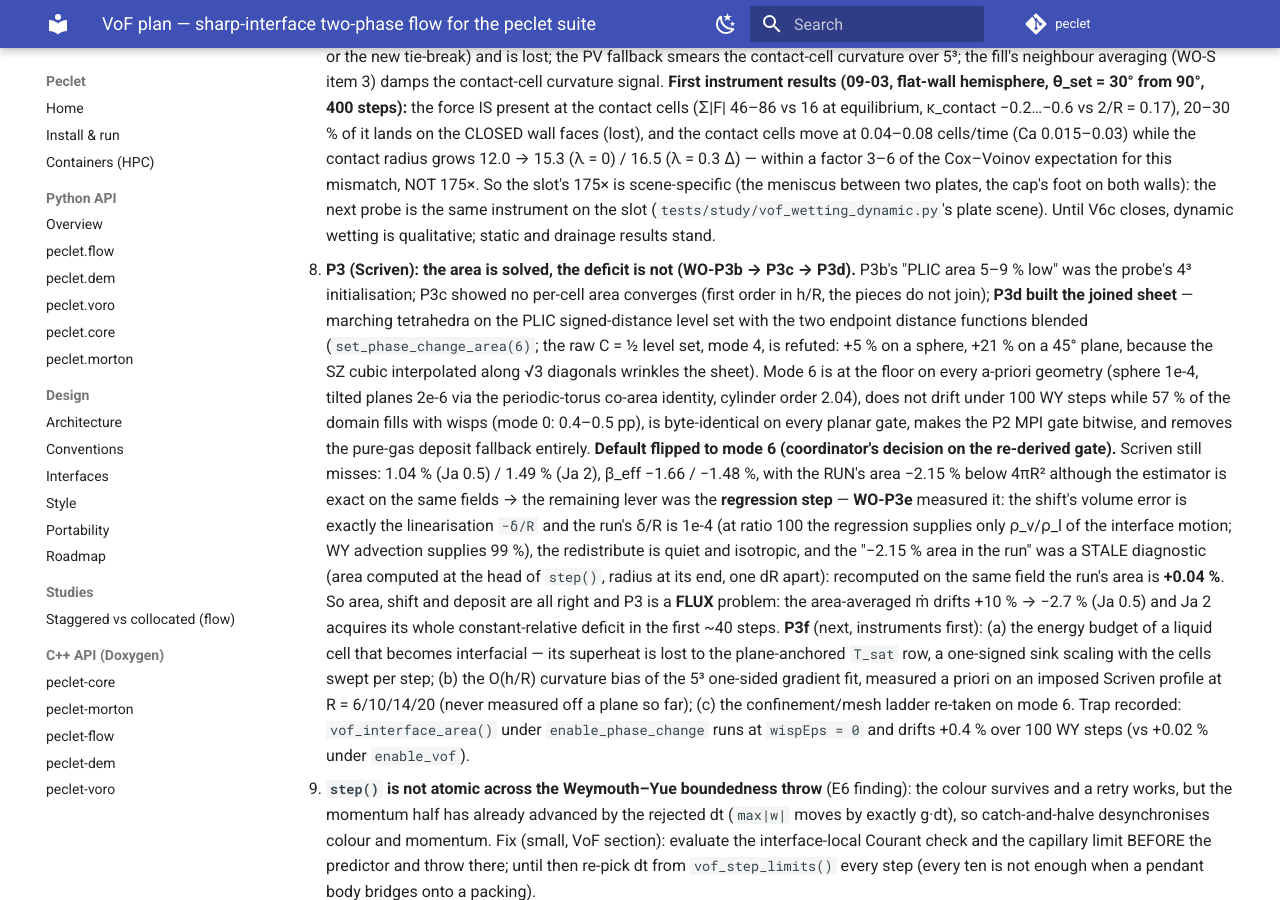
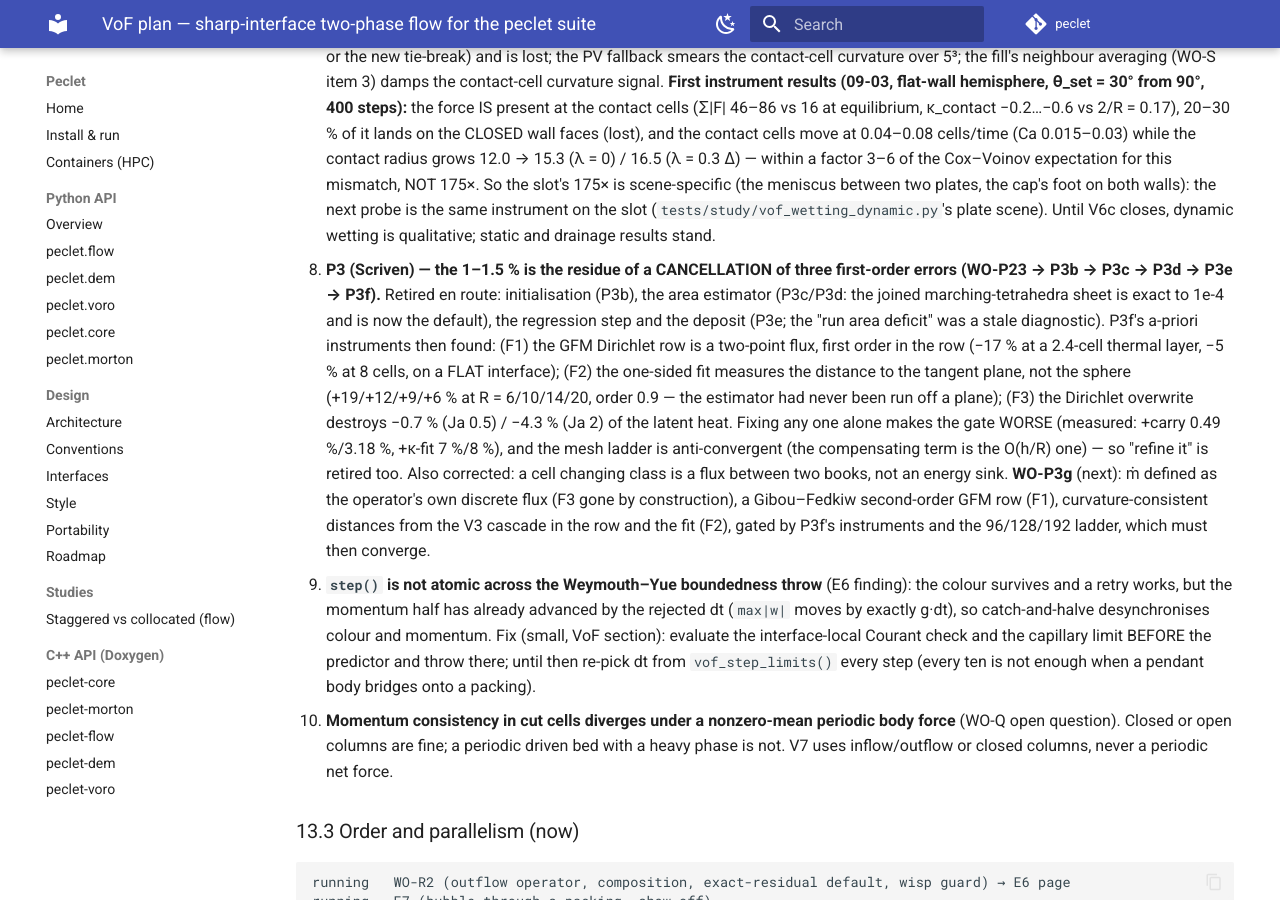
Before and after one commit to computational-chemical-engineering/peclet, an MkDocs documentation site: the page built from docs/VOF_PLAN.md, in a window 1280 px wide and 900 px high, scrolled down 24226 px. Built offline with MkDocs 1.6.1 and Material for MkDocs 9.7.7, drawn with Linux system fonts in a browser that asks for light colours; comment, search, counter and statistics services are not loaded; some of the changed text lies outside the part shown.

Commit message:
flow -> 23900eb: WO-P3f (P3 = cancellation of three first-order errors) + WO-P3g written; plan §13 item 8 rewritten
Co-Authored-By: Claude Fable 5.1 <noreply@anthropic.com>
Claude-Session: https://claude.ai/code/session_01Qa1K4Gwa3HaM7hQMg4qLqX

```diff
--- a/docs/VOF_PLAN.md
+++ b/docs/VOF_PLAN.md
@@ -1042,7 +1042,7 @@ pattern — the ABC counterpart of the V4 rule).
   Also found: `max_open_divergence()` MUTATES the velocity at an outflow (non-mutating sibling
   `max_open_divergence_projected()`; the default is a user decision).
 - **Merged-main validation 09-03 19:00 (nvidia-cuda)**: `tests/kokkos` 33/33, `tests/kokkos_mpi` VoF/varRho/phase-change/wall-slip battery 46/46 at np 1/2/4.
-- Pending (09-03 23:30): P3e LANDED (regression exonerated; P3 = flux); P3f (energy-budget + fit-bias instruments) next; P23 + P3b + P3c LANDED (P3 open at 1.3 % with mode 3; P3d = joined area); W12 + V6b LANDED; V6c instrument started (numbers in item 7); WO-V9 after them; V7's page needs a frozen render (~6 h) before publication; W3–W5 and the TBFsolver cross-code run remain.
+- Pending (09-04 02:00): P3f LANDED (three first-order errors cancel); P3g (second-order interfacial energy operator) next; P23 + P3b + P3c LANDED (P3 open at 1.3 % with mode 3; P3d = joined area); W12 + V6b LANDED; V6c instrument started (numbers in item 7); WO-V9 after them; V7's page needs a frozen render (~6 h) before publication; W3–W5 and the TBFsolver cross-code run remain.
 
 ## 13. Revised ladder for the remainder (2026-09-02, evening) — review and execution plan
 
@@ -1141,34 +1141,22 @@ gates, twice-failed gates escalate.
    (the meniscus between two plates, the cap's foot on both walls): the next probe is the same
    instrument on the slot (`tests/study/vof_wetting_dynamic.py`'s plate scene). Until V6c
    closes, dynamic wetting is qualitative; static and drainage results stand.
-8. **P3 (Scriven): the area is solved, the deficit is not (WO-P3b → P3c → P3d).** P3b's "PLIC
-   area 5–9 % low" was the probe's 4³ initialisation; P3c showed no per-cell area converges
-   (first order in h/R, the pieces do not join); **P3d built the joined sheet** — marching
-   tetrahedra on the PLIC signed-distance level set with the two endpoint distance functions
-   blended (`set_phase_change_area(6)`; the raw C = ½ level set, mode 4, is refuted: +5 % on a
-   sphere, +21 % on a 45° plane, because the SZ cubic interpolated along √3 diagonals wrinkles
-   the sheet). Mode 6 is at the floor on every a-priori geometry (sphere 1e-4, tilted planes
-   2e-6 via the periodic-torus co-area identity, cylinder order 2.04), does not drift under 100
-   WY steps while 57 % of the domain fills with wisps (mode 0: 0.4–0.5 pp), is byte-identical on
-   every planar gate, makes the P2 MPI gate bitwise, and removes the pure-gas deposit fallback
-   entirely. **Default flipped to mode 6 (coordinator's decision on the re-derived gate).**
-   Scriven still misses: 1.04 % (Ja 0.5) / 1.49 % (Ja 2), β_eff −1.66 / −1.48 %, with the RUN's
-   area −2.15 % below 4πR² although the estimator is exact on the same fields → the remaining
-   lever was the **regression step** — **WO-P3e** measured it: the shift's volume error is
-   exactly the linearisation `−δ/R` and the run's δ/R is 1e-4 (at ratio 100 the regression
-   supplies only ρ_v/ρ_l of the interface motion; WY advection supplies 99 %), the redistribute
-   is quiet and isotropic, and the "−2.15 % area in the run" was a STALE diagnostic (area
-   computed at the head of `step()`, radius at its end, one dR apart): recomputed on the same
-   field the run's area is **+0.04 %**. So area, shift and deposit are all right and P3 is a
-   **FLUX** problem: the area-averaged ṁ drifts +10 % → −2.7 % (Ja 0.5) and Ja 2 acquires its
-   whole constant-relative deficit in the first ~40 steps. **P3f** (next, instruments first):
-   (a) the energy budget of a liquid cell that becomes interfacial — its superheat is lost to
-   the plane-anchored `T_sat` row, a one-signed sink scaling with the cells swept per step;
-   (b) the O(h/R) curvature bias of the 5³ one-sided gradient fit, measured a priori on an
-   imposed Scriven profile at R = 6/10/14/20 (never measured off a plane so far); (c) the
-   confinement/mesh ladder re-taken on mode 6. Trap recorded: `vof_interface_area()` under
-   `enable_phase_change` runs at `wispEps = 0` and drifts +0.4 % over 100 WY steps (vs +0.02 %
-   under `enable_vof`).
+8. **P3 (Scriven) — the 1–1.5 % is the residue of a CANCELLATION of three first-order errors
+   (WO-P23 → P3b → P3c → P3d → P3e → P3f).** Retired en route: initialisation (P3b), the area
+   estimator (P3c/P3d: the joined marching-tetrahedra sheet is exact to 1e-4 and is now the
+   default), the regression step and the deposit (P3e; the "run area deficit" was a stale
+   diagnostic). P3f's a-priori instruments then found: (F1) the GFM Dirichlet row is a two-point
+   flux, first order in the row (−17 % at a 2.4-cell thermal layer, −5 % at 8 cells, on a FLAT
+   interface); (F2) the one-sided fit measures the distance to the tangent plane, not the sphere
+   (+19/+12/+9/+6 % at R = 6/10/14/20, order 0.9 — the estimator had never been run off a plane);
+   (F3) the Dirichlet overwrite destroys −0.7 % (Ja 0.5) / −4.3 % (Ja 2) of the latent heat.
+   Fixing any one alone makes the gate WORSE (measured: +carry 0.49 %/3.18 %, +κ-fit 7 %/8 %),
+   and the mesh ladder is anti-convergent (the compensating term is the O(h/R) one) — so
+   "refine it" is retired too. Also corrected: a cell changing class is a flux between two
+   books, not an energy sink. **WO-P3g** (next): ṁ defined as the operator's own discrete flux
+   (F3 gone by construction), a Gibou–Fedkiw second-order GFM row (F1), curvature-consistent
+   distances from the V3 cascade in the row and the fit (F2), gated by P3f's instruments and the
+   96/128/192 ladder, which must then converge.
 9. **`step()` is not atomic across the Weymouth–Yue boundedness throw** (E6 finding): the colour
    survives and a retry works, but the momentum half has already advanced by the rejected dt
    (`max|w|` moves by exactly g·dt), so catch-and-halve desynchronises colour and momentum.
```
